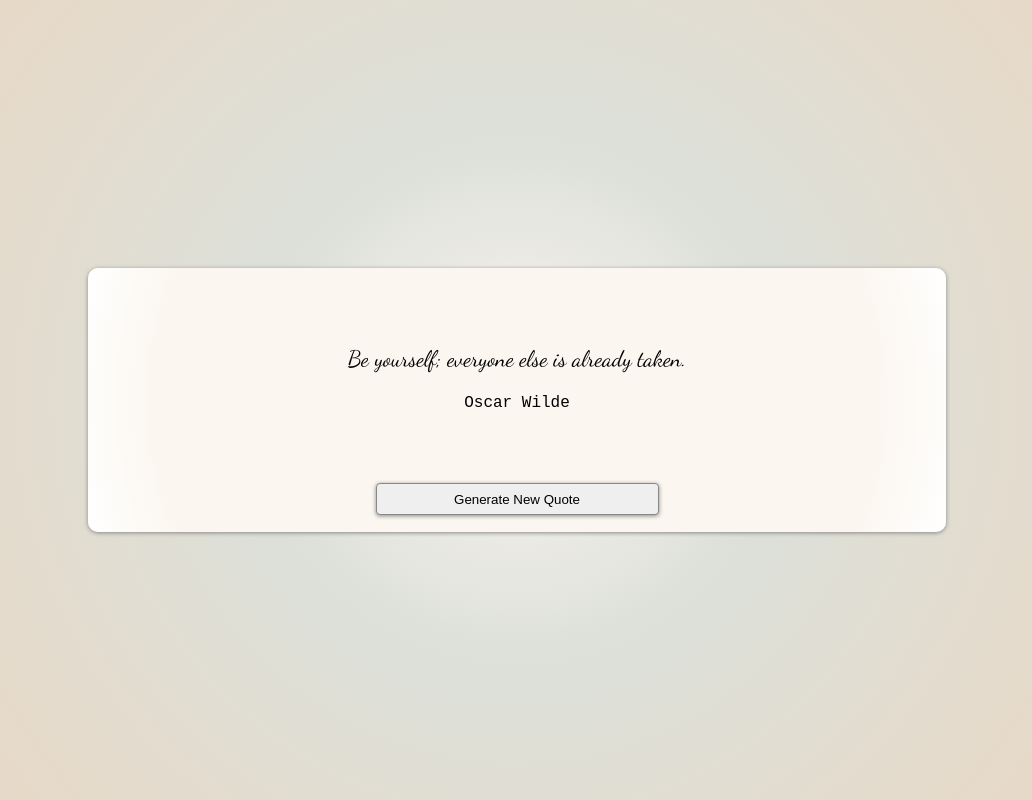
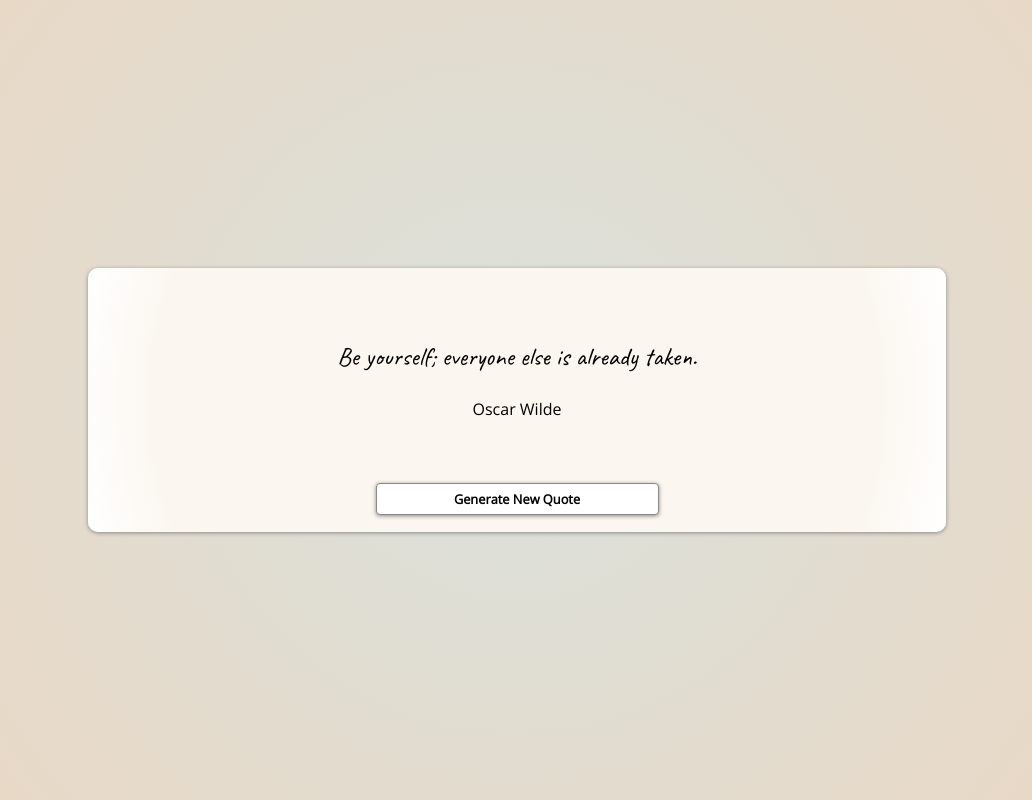
Before and after one commit to Rustic-Citrus/random-quote-generator, a SvelteKit app: page / in a window 1280 px wide. Shown: the whole page, without its empty margins (123-1155 px from the left). Built offline with nearby package versions, Linux system fonts and the light colour scheme.

Commit message:
Update fonts and styles in +page.svelte

```diff
--- a/src/routes/+page.svelte
+++ b/src/routes/+page.svelte
@@ -51,7 +51,7 @@
 </div>
 
 <style>
-@import url("https://fonts.googleapis.com/css2?family=Dancing+Script&display=swap");
+@import url('https://fonts.googleapis.com/css2?family=Caveat&family=Open+Sans:wght@300&display=swap');
 
 .frame {
     display: flex;
@@ -60,7 +60,7 @@
     background: radial-gradient(
         circle,
         #fbf6ef 0%,
-        #dce0d9 35%,
+        #dce0d9 10%,
         #ead7c3  100%
     );
     width: 100vw;
@@ -104,12 +104,12 @@
 }
 
 blockquote p {
-    font-family: 'Dancing Script', cursive;
-    font-size: 1.4rem;
+    font-family: "Caveat", cursive;
+    font-size: 1.6rem;
 }
 
 blockquote footer {
-    font-family: 'Courier New', Courier, monospace;
+    font-family: "Open Sans", sans-serif;
     font-size: 1rem;
 }
 
@@ -119,5 +119,15 @@
     border: solid 1px #888;
     border-radius: 4px;
     box-shadow: 0px 1px 4px 0px #888;
+    font-family: "Open Sans", sans-serif;
+    font-size: 0.8rem;
+    font-weight: bold;
+    background-color: #FFF;
+    transition: background-color 0.8s ease-in-out;
+}
+
+button:hover {
+    cursor: pointer;
+    background-color: #ffe9cb;
 }
 </style>
```
